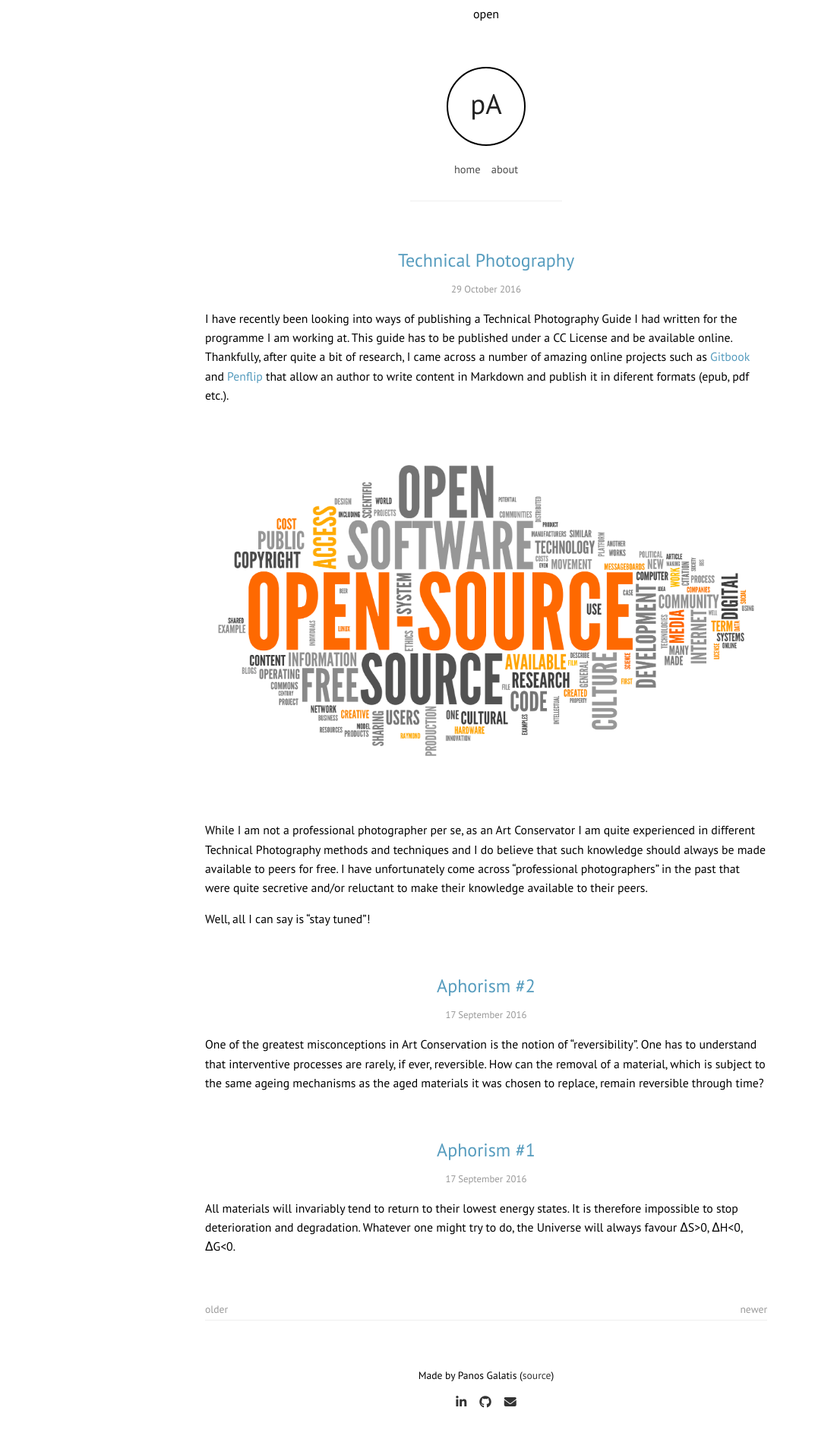
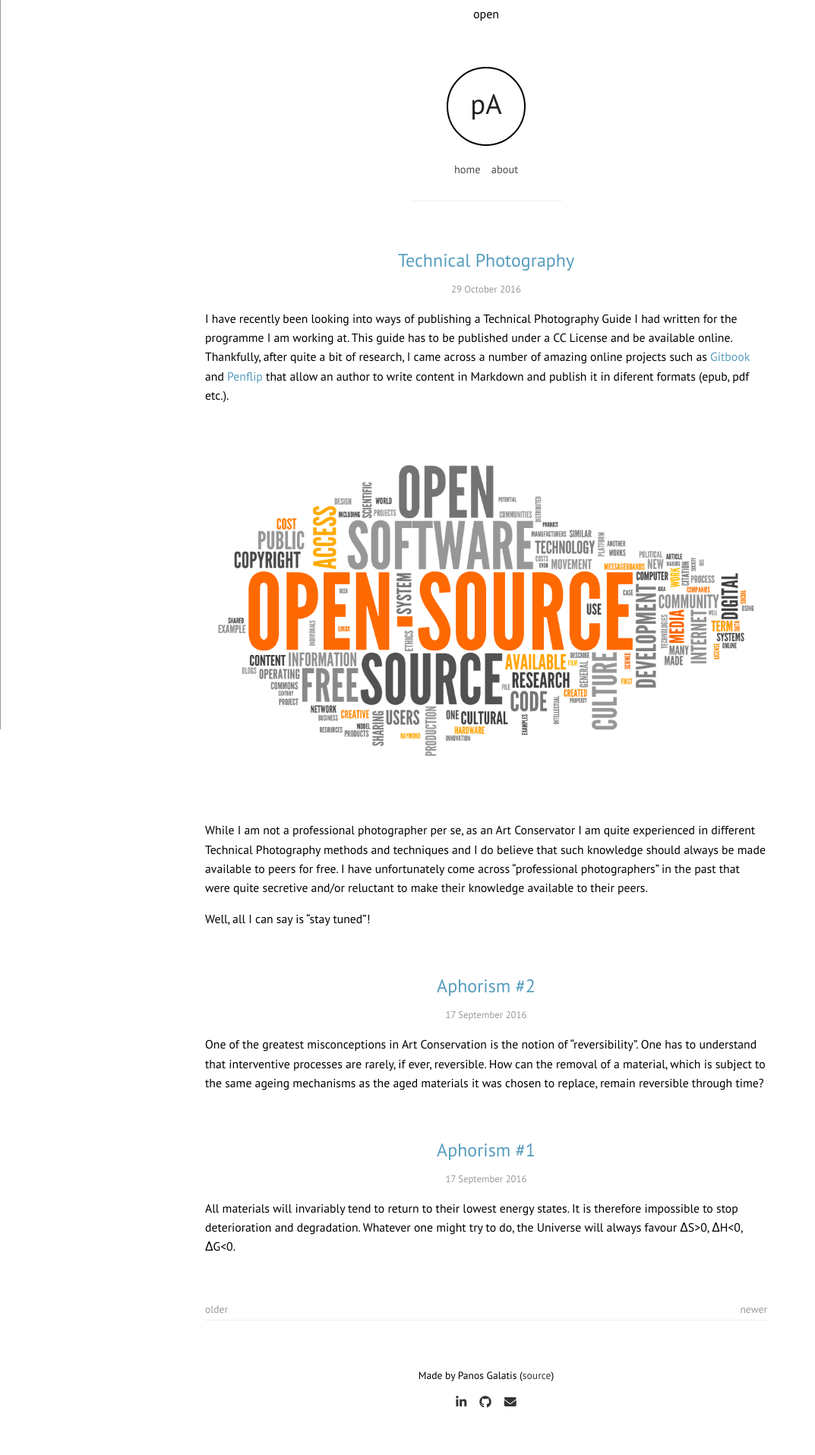
Before and after one commit to pgalatis/pgalatis.github.io, a Jekyll site: the page built from index.html, in a window 1280 px wide. Shown: the whole page at 76% size, without its empty margins (0-1073 px from the left). Built offline with Jekyll 4.4.1, drawn with Linux system fonts in a browser that asks for light colours; nearby versions of some CDN libraries; the list of posts is cut into pages by our own code.

Commit message:
Update style.css

```diff
--- a/css/style.css
+++ b/css/style.css
@@ -23,6 +23,7 @@
     overflow-x: hidden; /* Disable horizontal scroll */
     padding-top: 60px; /* Place content 60px from the top */
     transition: 0.8s; /* 0.5 second transition effect to slide in the sidenav */
+    border-right: 1px solid #999;
 }
 
 /* The navigation menu links */
@@ -32,7 +33,8 @@
     font-size: 14px;
     color: #333;
     display: block;
-    transition: 0.3s
+    transition: 0.3s;
+    text-align: left;
 }
 
 /* When you mouse over the navigation links, change their color */
```
